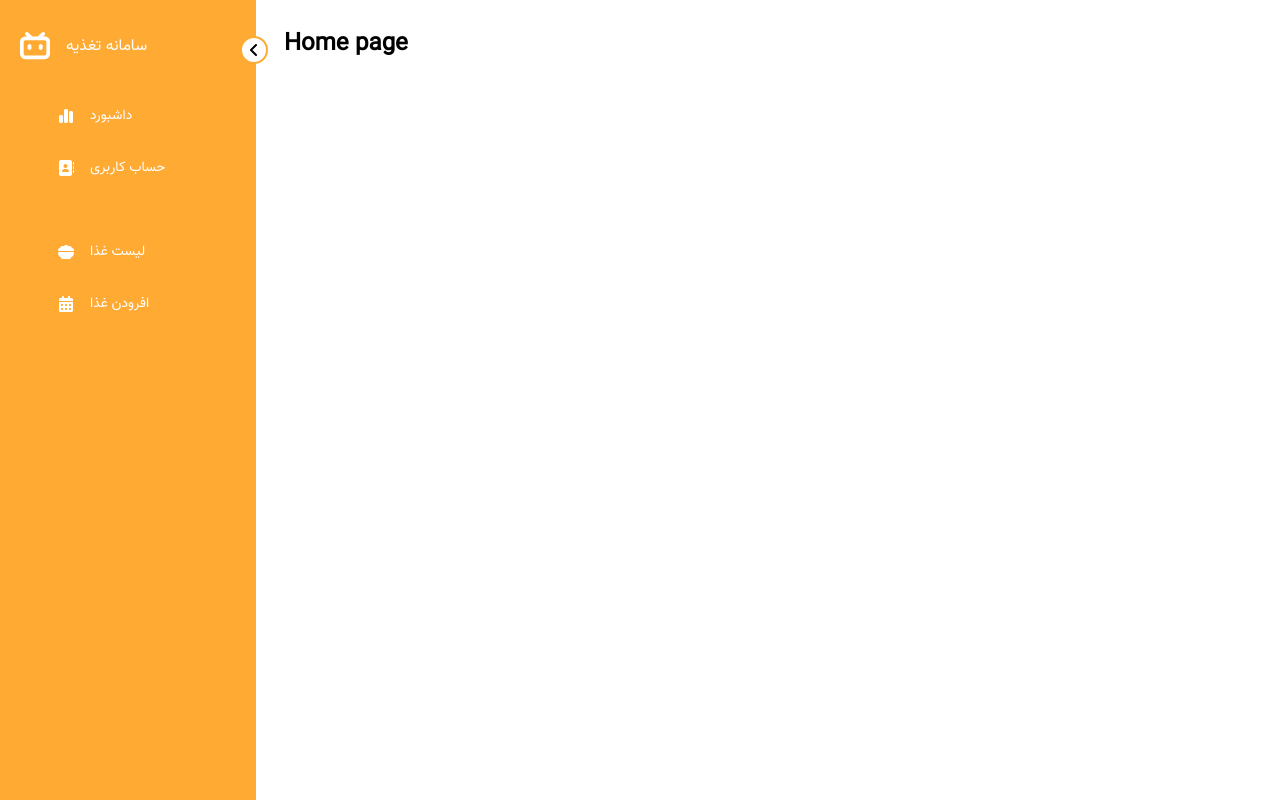
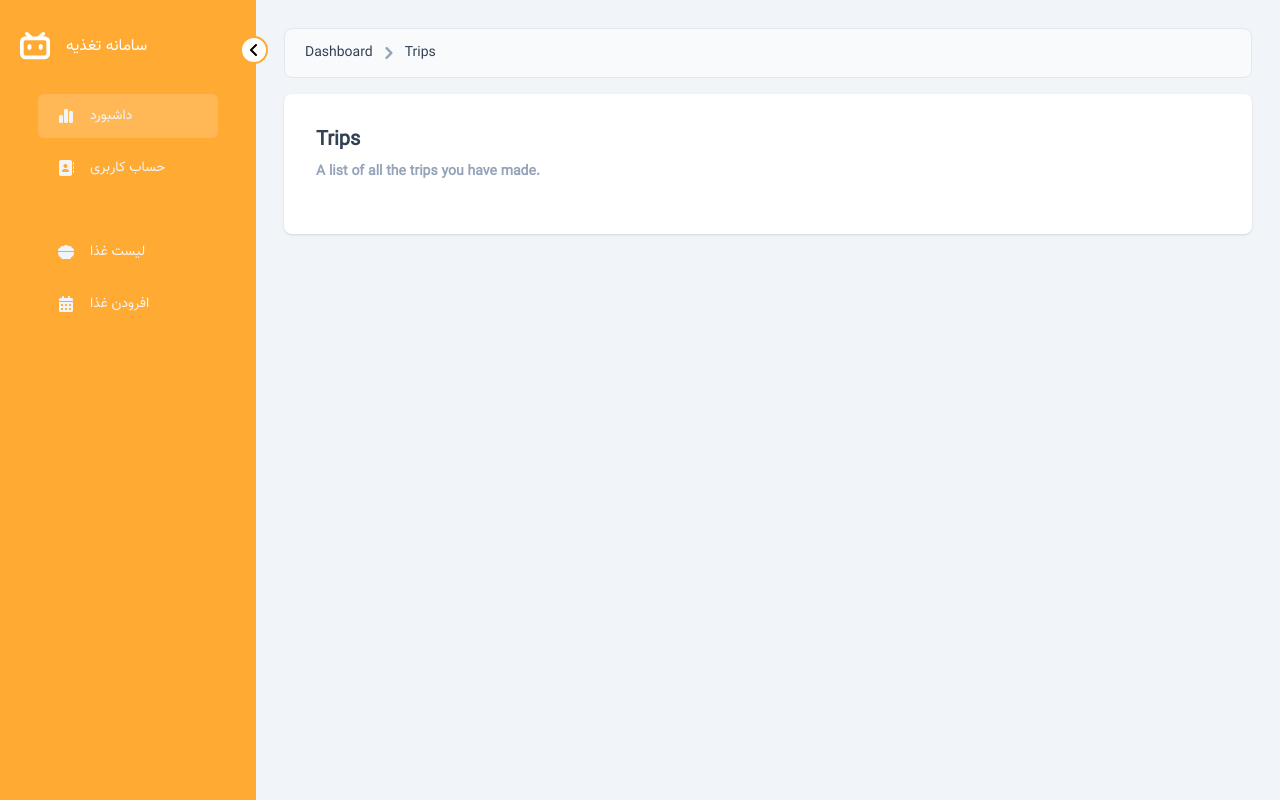
Before and after one commit to SaraZmni/food-dashboard-app, a React app: page /dashboard in a window 1280 px wide. Built offline with nearby package versions, Linux system fonts and the light colour scheme.

Commit message:
complete react sidebar

```diff
--- /dev/null
+++ b/src/components/sample/index.ts
@@ -0,0 +1 @@
+export { default as Sample } from "./sample";
--- /dev/null
+++ b/src/components/sample/sample.tsx
@@ -0,0 +1,145 @@
+// import { Table } from "@components/table";
+import { FC } from "react";
+
+// const getData = () => [
+//   {
+//     name: "Jane Cooper",
+//     email: "jane.cooper@example.com",
+//     title: "Regional Paradigm Technician",
+//     department: "Optimization",
+//     status: "Active",
+//     role: "Admin",
+//     imgUrl:
+//       "https://images.unsplash.com/photo-1494790108377-be9c29b29330?ixlib=rb-1.2.1&ixid=eyJhcHBfaWQiOjEyMDd9&auto=format&fit=facearea&facepad=4&w=256&h=256&q=60",
+//   },
+//   {
+//     name: "Cody Fisher",
+//     email: "cody.fisher@example.com",
+//     title: "Product Directives Officer",
+//     department: "Intranet",
+//     status: "Active",
+//     role: "Owner",
+//     imgUrl:
+//       "https://images.unsplash.com/photo-1570295999919-56ceb5ecca61?ixlib=rb-1.2.1&ixid=eyJhcHBfaWQiOjEyMDd9&auto=format&fit=facearea&facepad=4&w=256&h=256&q=60",
+//   },
+//   {
+//     name: "Esther Howard",
+//     email: "esther.howard@example.com",
+//     title: "Forward Response Developer",
+//     department: "Directives",
+//     status: "Active",
+//     role: "Member",
+//     imgUrl:
+//       "https://images.unsplash.com/photo-1520813792240-56fc4a3765a7?ixlib=rb-1.2.1&ixid=eyJhcHBfaWQiOjEyMDd9&auto=format&fit=facearea&facepad=4&w=256&h=256&q=60",
+//   },
+//   {
+//     name: "Jenny Wilson",
+//     email: "jenny.wilson@example.com",
+//     title: "Central Security Manager",
+//     department: "Program",
+//     status: "Active",
+//     role: "Member",
+//     imgUrl:
+//       "https://images.unsplash.com/photo-1498551172505-8ee7ad69f235?ixlib=rb-1.2.1&ixid=eyJhcHBfaWQiOjEyMDd9&auto=format&fit=facearea&facepad=4&w=256&h=256&q=60",
+//   },
+//   {
+//     name: "Kristin Watson",
+//     email: "kristin.watson@example.com",
+//     title: "Lean Implementation Liaison",
+//     department: "Mobility",
+//     status: "Active",
+//     role: "Admin",
+//     imgUrl:
+//       "https://images.unsplash.com/photo-1532417344469-368f9ae6d187?ixlib=rb-1.2.1&ixid=eyJhcHBfaWQiOjEyMDd9&auto=format&fit=facearea&facepad=4&w=256&h=256&q=60",
+//   },
+//   {
+//     name: "Cameron Williamson",
+//     email: "cameron.williamson@example.com",
+//     title: "Internal Applications Engineer",
+//     department: "Security",
+//     status: "Active",
+//     role: "Member",
+//     imgUrl:
+//       "https://images.unsplash.com/photo-1566492031773-4f4e44671857?ixlib=rb-1.2.1&ixid=eyJhcHBfaWQiOjEyMDd9&auto=format&fit=facearea&facepad=4&w=256&h=256&q=60",
+//   },
+// ];
+
+const Sample: FC = () => {
+  //   const columns = useMemo(
+  //     () => [
+  //       {
+  //         Header: "Name",
+  //         accessor: "name",
+  //       },
+  //       {
+  //         Header: "Title",
+  //         accessor: "title",
+  //       },
+  //       {
+  //         Header: "Status",
+  //         accessor: "status",
+  //       },
+  //       {
+  //         Header: "Role",
+  //         accessor: "role",
+  //       },
+  //     ],
+  //     []
+  //   );
+
+  //   const data = useMemo(() => getData(), []);
+  return (
+    <>
+      <div
+        className="mb-4 flex rounded-lg border border-slate-200 bg-slate-50 px-5 py-3 text-slate-700 dark:border-slate-700 dark:bg-slate-800"
+        aria-label="Breadcrumb"
+      >
+        <ol className="inline-flex items-center space-x-1">
+          <li>
+            <div className="flex items-center">
+              <a
+                className="text-sm font-medium text-slate-700 hover:text-slate-400 dark:text-slate-400 dark:hover:text-white"
+                href="/"
+              >
+                Dashboard
+              </a>
+              <svg
+                className="ml-1 h-6 w-6 text-slate-400"
+                fill="currentColor"
+                viewBox="0 0 20 20"
+                xmlns="http://www.w3.org/2000/svg"
+              >
+                <path
+                  fill-rule="evenodd"
+                  d="M7.293 14.707a1 1 0 010-1.414L10.586 10 7.293 6.707a1 1 0 011.414-1.414l4 4a1 1 0 010 1.414l-4 4a1 1 0 01-1.414 0z"
+                  clip-rule="evenodd"
+                ></path>
+              </svg>
+            </div>
+          </li>
+          <li aria-current="page">
+            <div className="flex items-center">
+              <span className="text-sm font-medium text-slate-700 dark:text-slate-400 dark:hover:text-white">
+                Trips
+              </span>
+            </div>
+          </li>
+        </ol>
+      </div>
+      <div>{/* <Table columns={columns} data={data} /> */}</div>
+      <div className="rounded-lg bg-white shadow">
+        <div className="px-4 py-5 sm:p-6 lg:p-8">
+          <div className="mb-5 justify-between sm:flex sm:items-center">
+            <div className="sm:flex-auto">
+              <h1 className="text-xl font-semibold text-slate-700">Trips</h1>
+              <p className="mt-2 text-sm text-slate-400">
+                A list of all the trips you have made.
+              </p>
+            </div>
+          </div>
+        </div>
+      </div>
+    </>
+  );
+};
+export default Sample;
--- /dev/null
+++ b/src/components/table/index.ts
@@ -0,0 +1 @@
+export { default as Table } from "./table";
--- /dev/null
+++ b/src/components/table/table.tsx
@@ -0,0 +1,7 @@
+import { FC } from "react";
+
+const Table: FC = () => {
+  return <></>;
+};
+
+export default Table;
--- a/src/routes/dashboard/dashboard.tsx
+++ b/src/routes/dashboard/dashboard.tsx
@@ -1,3 +1,4 @@
+import { Sample } from "@components/sample";
 import { FC, useState } from "react";
 
 import { FaAngleLeft } from "react-icons/fa6";
@@ -10,6 +11,7 @@ import { FaBilibili } from "react-icons/fa6";
 
 const Dashboard: FC = () => {
   const [open, setOpen] = useState(true);
+  const [activeId, setActiveId] = useState(0);
   const Menus = [
     { title: "داشبورد", icon: <FaChartSimple />, gap: false },
     { title: "حساب کاربری", icon: <FaAddressBook />, gap: false },
@@ -49,10 +51,13 @@ const Dashboard: FC = () => {
             <li
               className={`${
                 open ? "w-10/12" : "w-2 justify-center"
-              } w-10/12 text-white cursor-pointer text-md flex items-center mx-auto gap-x-4 hover:bg-crystal rounded-md px-5 py-3 ${
+              } w-10/12 text-slate-100 hover:text-white active:bg-crystal cursor-pointer text-md flex items-center ${
+                activeId === index ? "bg-crystal" : ""
+              } mx-auto gap-x-4 hover:bg-crystal rounded-md px-5 py-3 ${
                 menu.gap ? "mt-10" : " mt-2"
               }`}
               key={index}
+              onClick={() => setActiveId(index)}
             >
               <div>{menu.icon}</div>
               <span
@@ -67,9 +72,8 @@ const Dashboard: FC = () => {
         </ul>
       </div>
 
-      <div className="p-7 text-2xl font-semibold flex-1 h-screen">
-        <h1>Home page</h1>
-        <div></div>
+      <div className="p-7 text-2xl font-semibold flex-1 h-screen bg-slate-100 flex flex-grow flex-col">
+        <Sample />
       </div>
     </div>
   );
```
